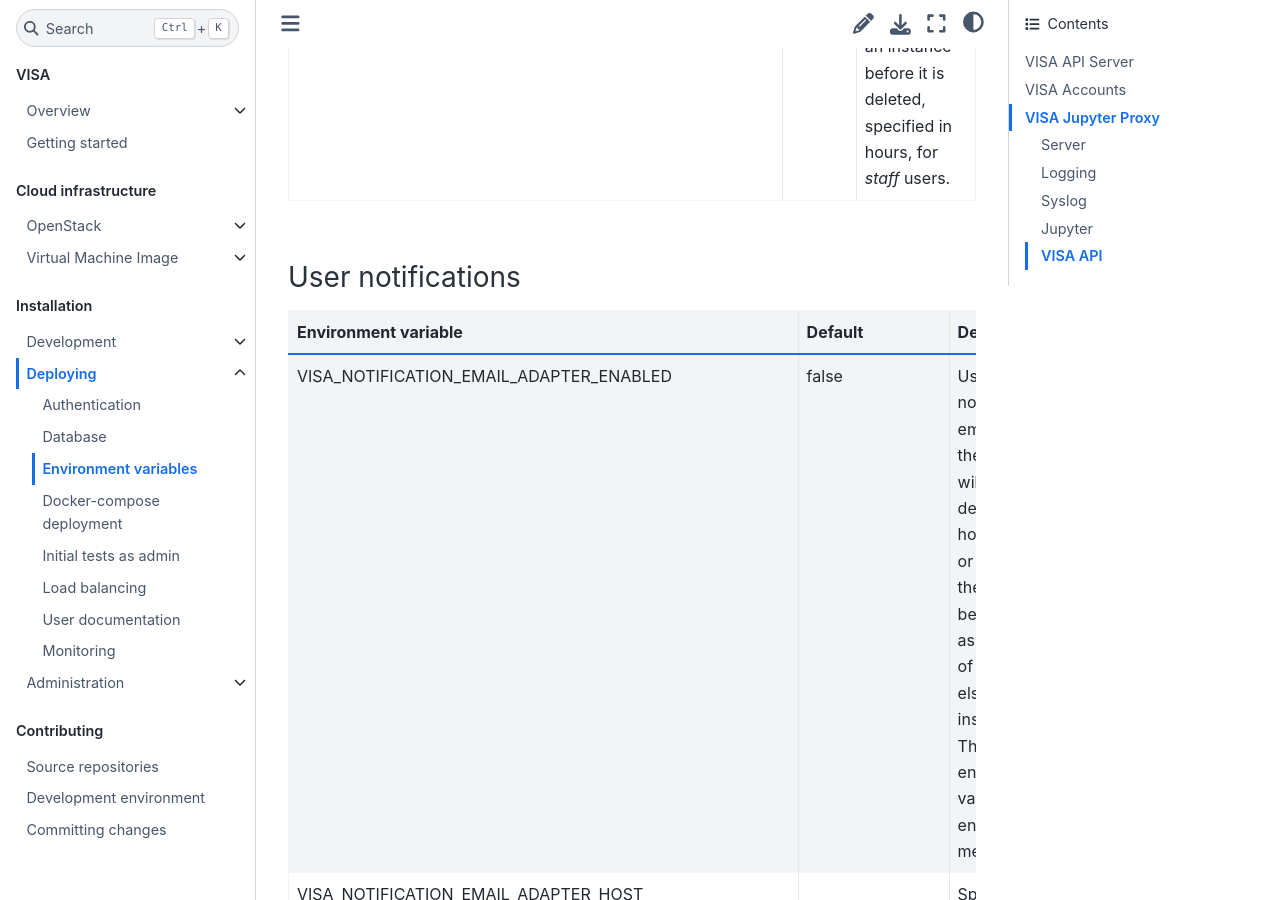
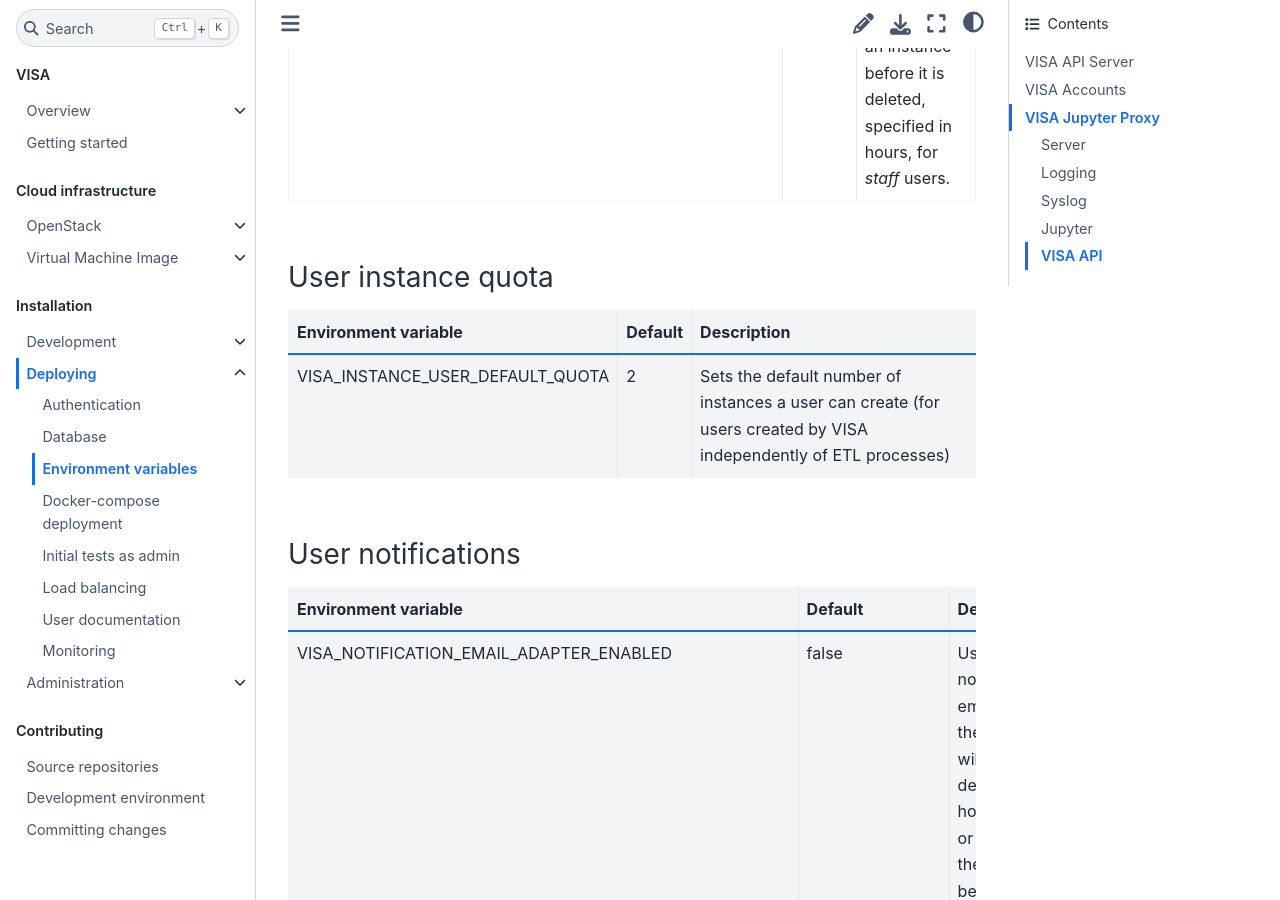
Before and after one commit to ILLGrenoble/visa-docs, a Sphinx documentation site: the page built from docs/source/deploying/deploying-env-vars.md, in a window 1280 px wide and 900 px high, scrolled down 9640 px. Built offline with Sphinx 7.4.7 and the Sphinx Book theme 1.1.4, drawn with Linux system fonts in a browser that asks for light colours.

Commit message:
update docs for VISA_INSTANCE_USER_DEFAULT_QUOTA env var

```diff
--- a/docs/source/deploying/deploying-env-vars.md
+++ b/docs/source/deploying/deploying-env-vars.md
@@ -130,6 +130,12 @@
 | VISA_INSTANCE_STAFF_MAX_LIFETIME_DURATION_HOURS | 1440  |  Sets the maximum lifetime, specified in hours, of instances for *staff* users. |
 | VISA_INSTANCE_USER_MAX_INACTIVITY_DURATION_HOURS | 96  |  Sets the maximum time of inactivity of an instance before it is deleted, specified in hours, for *normal* users. |
 | VISA_INSTANCE_STAFF_MAX_INACTIVITY_DURATION_HOURS | 192  |  Sets the maximum time of inactivity of an instance before it is deleted, specified in hours, for *staff* users. |
+
+### User instance quota
+
+| Environment variable | Default | Description |
+|---|---|---|
+| VISA_INSTANCE_USER_DEFAULT_QUOTA | 2  | Sets the default number of instances a user can create (for users created by VISA independently of ETL processes) |
 
 (deployment_environment_variables_user_notification)=
 ### User notifications
```
